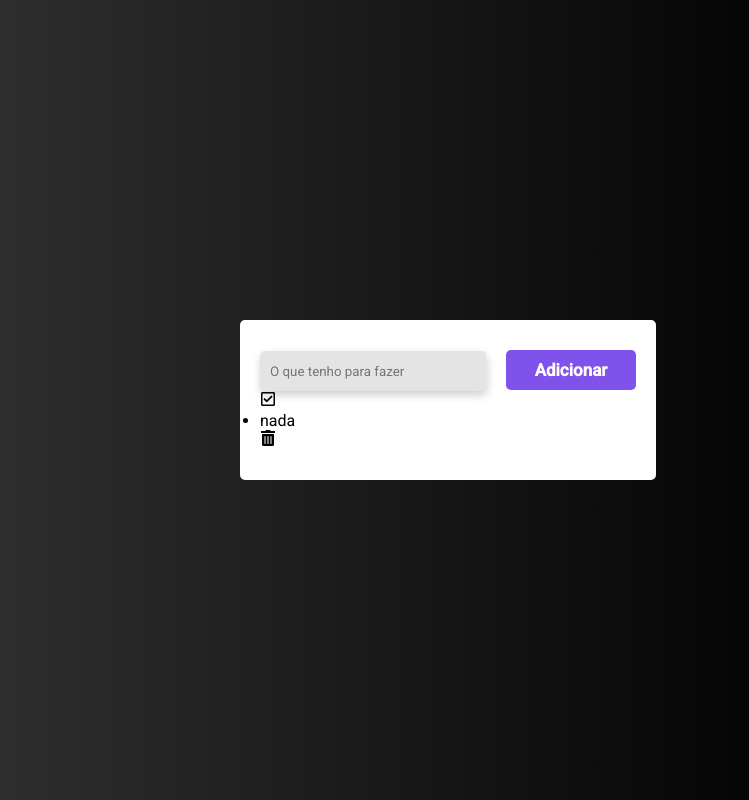
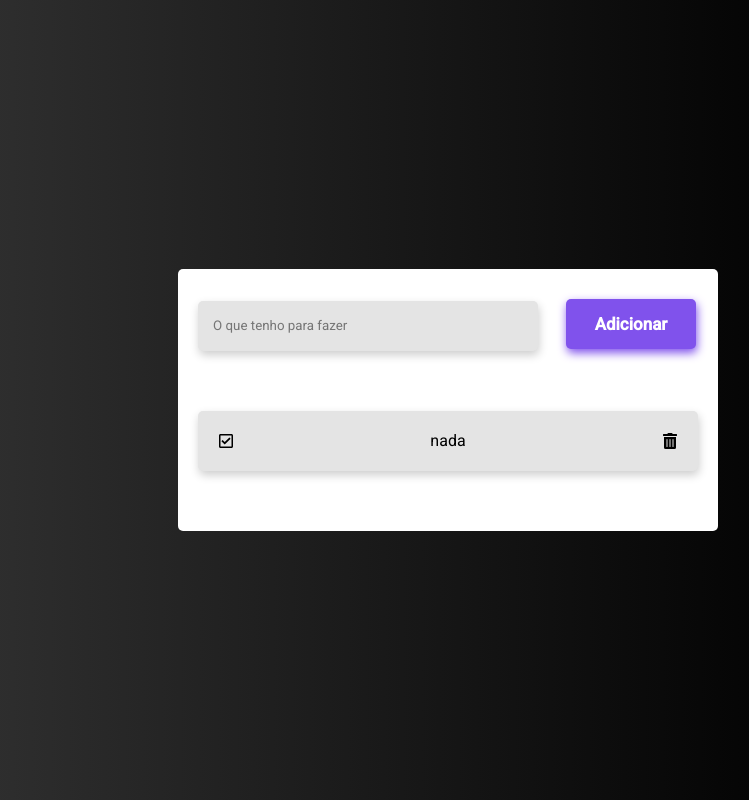
Before and after one commit to 011Jorge/to-do-list, a React (Vite) app: page / in a window 1280 px wide. Shown: the whole page, without its empty margins (192-941 px from the left). Built offline with nearby package versions, Linux system fonts and the light colour scheme.

Commit message:
:lipstick: application styling

```diff
--- a/src/App.jsx
+++ b/src/App.jsx
@@ -3,7 +3,7 @@ import React, { useState } from "react";
 import { v4 as uuid } from "uuid";
 import { FaTrashAlt, FaRegCheckSquare } from "react-icons/fa";
 
-import { Container, ContainerItems, Input, Button } from "./styles";
+import { Container, ContainerItems, Input, Button, ListItems } from "./styles";
 
 function App() {
   const [list, setList] = useState([{ id: uuid(), task: "nada" }]);
@@ -24,11 +24,11 @@ function App() {
         <Button onClick={addTask}>Adicionar</Button>
         <ul>
           {list.map((item) => (
-            <>
+            <ListItems>
               <FaRegCheckSquare />
               <li key={item.id}>{item.task}</li>
               <FaTrashAlt />
-            </>
+            </ListItems>
           ))}
         </ul>
       </ContainerItems>
--- a/src/styles.js
+++ b/src/styles.js
@@ -13,13 +13,18 @@ export const ContainerItems = styled.div`
   background-color: #fff;
   padding: 30px 20px;
   border-radius: 5px;
+
+  ul {
+    padding: 0;
+    margin-top: 60px;
+  }
 `;
 
 export const Input = styled.input`
-  width: 226px;
-  height: 40px;
-  padding: 10px;
-  margin-right: 20px;
+  width: 340px;
+  height: 50px;
+  padding: 15px;
+  margin-right: 28px;
   border-radius: 5px;
   outline: none;
   border: none;
@@ -29,7 +34,7 @@ export const Input = styled.input`
 
 export const Button = styled.button`
   width: 130px;
-  height: 40px;
+  height: 50px;
   background: #8052ec;
   border-radius: 5px;
   border: none;
@@ -37,4 +42,24 @@ export const Button = styled.button`
   font-weight: bold;
   color: #fff;
   cursor: pointer;
+  box-shadow: 1px 4px 10px #8052ec;
 `;
+
+export const ListItems = styled.div`
+  display: flex;
+  flex-direction: row;
+  justify-content: space-between;
+  align-items: center;
+
+  width: 500px;
+  height: 60px;
+  background: #e4e4e4;
+  box-shadow: 1px 4px 10px rgba(0, 0, 0, 0.2);
+  border-radius: 5px;
+  margin-bottom: 30px;
+  padding: 0 20px;
+
+  li {
+    list-style: none;
+  }
+`;
```
